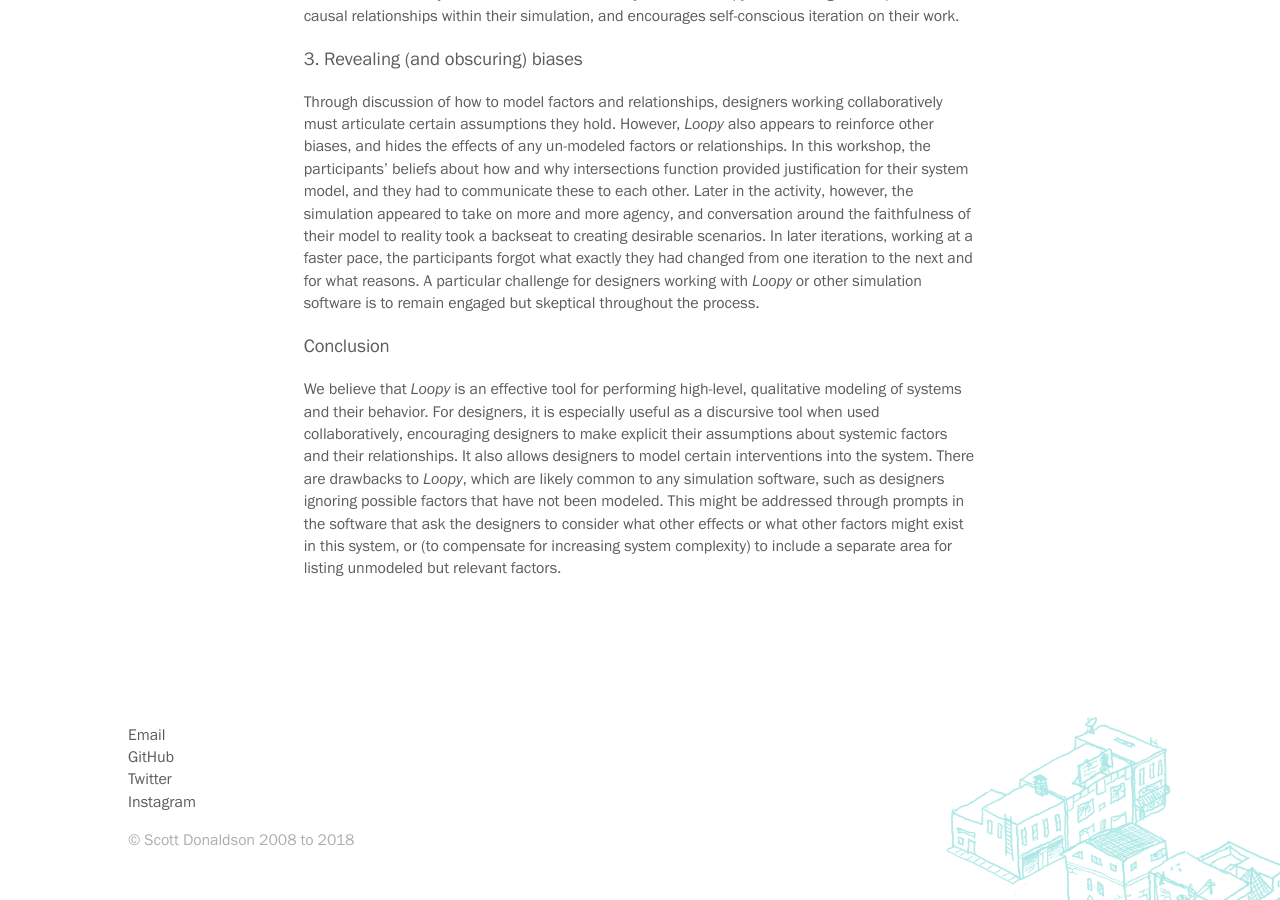
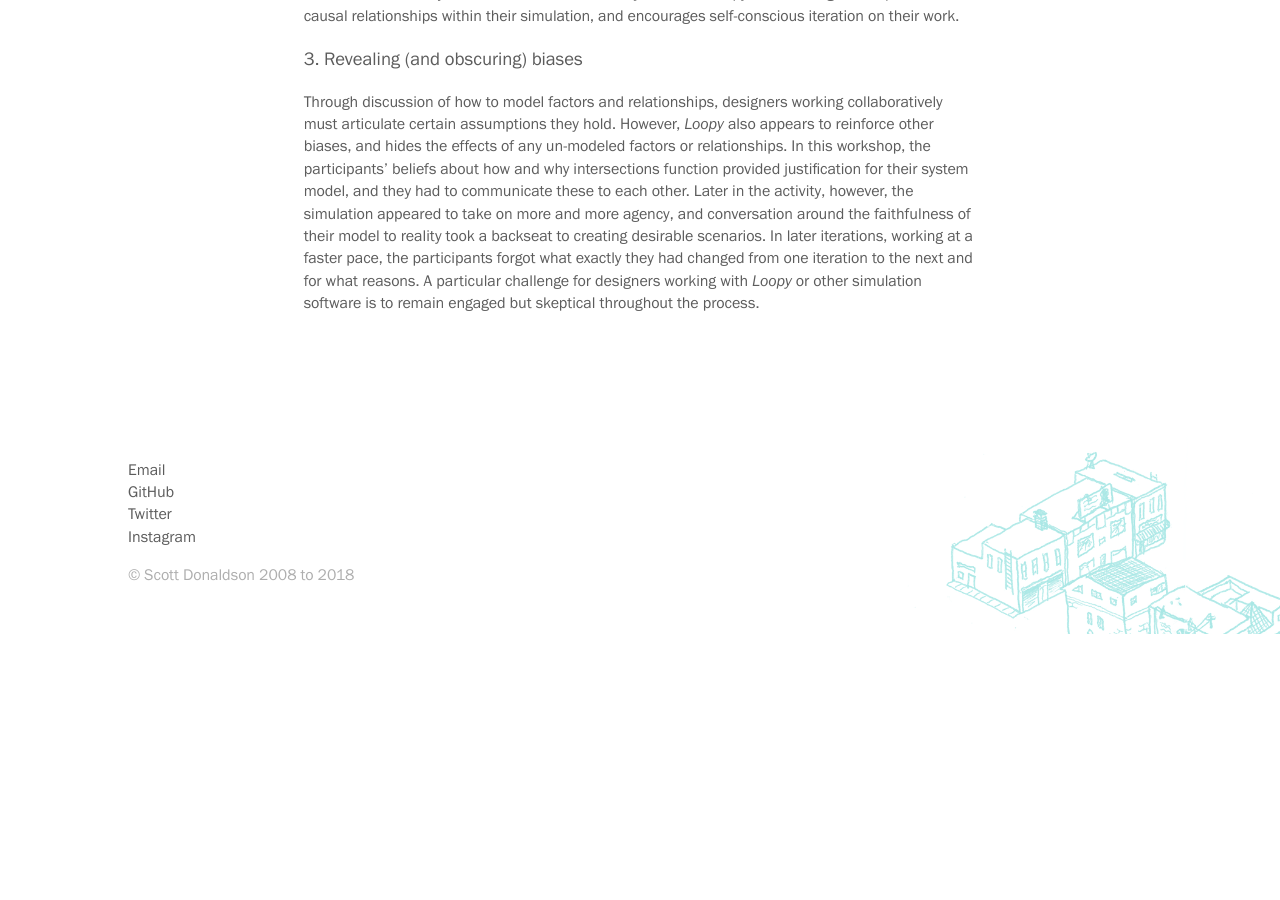
Before and after one commit to scottdonaldson/scottland.cc, a Jekyll site: the page built from projects/reimagining-urban-intersections.html, in a window 1280 px wide and 900 px high, scrolled down 3438 px. Built offline with Jekyll 4.4.1, drawn with Linux system fonts in a browser that asks for light colours; after the commit the page ends 4072 px from its top, so only the background shows below that; some of the changed text lies outside the part shown.

Commit message:
a few more title/subtitle updates

```diff
--- a/projects/computer-image.html
+++ b/projects/computer-image.html
@@ -60,7 +60,5 @@ banner: 2017/comp-images-banner.jpg
             </ul>
         </div>
     </div>
-
-
-
 </div>
+-->
--- a/projects/coons-patch.html
+++ b/projects/coons-patch.html
@@ -32,6 +32,7 @@ main {
 <div class="row">
 
 <img src="/images/projects/coonspatch/patch-gallery1.jpg" />
+<p class="caption aligncenter">A visitor at the Coons Patch reconstruction at SIGGRAPH 2018 in Vancouver, BC.</p>
 
 <h2>Overview</h2>
 
@@ -42,6 +43,7 @@ main {
 <p>A surface is presented as a grid of white curves on a black background, paying homage to videos from the early 1970s from the Ford Motor Company’s work using Coons patches. However, where the designers at Ford had to manually encode each coordinate of all the points on the boundary curves inscribing the surface, users of this software benefit from a more embodied experience. For example, a single button ‘morphs’ the surface from its current state. Morphing lets a user quickly see some of the many possible forms a Coons patch might take.</p>
 
 <img src="/images/projects/coonspatch/coonspatch.gif" />
+<p class="caption aligncenter">A Coons patch being morphed to visualize various surfaces</p>
 
 <div class="row mb0">
 
--- a/projects/reimagining-urban-intersections.html
+++ b/projects/reimagining-urban-intersections.html
@@ -88,7 +88,3 @@ permalink: /projects/reimagining-urban-intersections/
 <h3>3. Revealing (and obscuring) biases</h3>
 
 <p>Through discussion of how to model factors and relationships, designers working collaboratively must articulate certain assumptions they hold. However, <em>Loopy</em> also appears to reinforce other biases, and hides the effects of any un-modeled factors or relationships. In this workshop, the participants’ beliefs about how and why intersections function provided justification for their system model, and they had to communicate these to each other. Later in the activity, however, the simulation appeared to take on more and more agency, and conversation around the faithfulness of their model to reality took a backseat to creating desirable scenarios. In later iterations, working at a faster pace, the participants forgot what exactly they had changed from one iteration to the next and for what reasons. A particular challenge for designers working with <em>Loopy</em> or other simulation software is to remain engaged but skeptical throughout the process.</p>
-
-<h3>Conclusion</h3>
-
-<p>We believe that <em>Loopy</em> is an effective tool for performing high-level, qualitative modeling of systems and their behavior. For designers, it is especially useful as a discursive tool when used collaboratively, encouraging designers to make explicit their assumptions about systemic factors and their relationships. It also allows designers to model certain interventions into the system. There are drawbacks to <em>Loopy</em>, which are likely common to any simulation software, such as designers ignoring possible factors that have not been modeled. This might be addressed through prompts in the software that ask the designers to consider what other effects or what other factors might exist in this system, or (to compensate for increasing system complexity) to include a separate area for listing unmodeled but relevant factors.</p>
--- a/projects/sketchpad.html
+++ b/projects/sketchpad.html
@@ -56,7 +56,7 @@ permalink: /projects/sketchpad/
 
 <p class="caption aligncenter">Visitors at the Sketchpad reconstruction at SIGGRAPH 2018 in Vancouver, BC.</p>
 
-<h2>Conclusion</h2>
+<h2>Why Archaeology of CAD?</h2>
 
 <p>While simple in comparison to modern 3d modeling and design programs, Sketchpad remains visionary for its time and impressive in its scope. This reconstruction captures many of Sketchpad’s key features for geometric construction, and some nuances such as its particular way of "snapping" to points. By reconstructing the software so as to evoke the experience of interacting with it tangibly and ergonomically, the project captures the poetics of Sketchpad, and the particular vision of computer-aided design it put forth.</p>
 
--- a/projects/worldmaking.html
+++ b/projects/worldmaking.html
@@ -52,6 +52,6 @@ banner: 2017/voxcel-banner.jpg
 <img src="{{ site.assets }}/2018/world2-history.gif" alt="" />
 <p class="caption aligncenter">Replaying the history of a world built by a group of graduate students in computational design</p>
 
-<h2>Conclusion</h2>
+<h2>Generative Design, Generative Conversations</h2>
 
 <p><i>Worldmaking</i>, as a case study of collaborative design software, shows how the design process becomes even richer when multiple human designers work together in a dialectic conversation, generating new possibilities through productive (mis)communication. Computational design is not a simple, cause-and-effect method with rulesets deterministically leading to a collection of outputs. Instead, it is a complex feedback loop and negotiation between a designer and other human (and non-human) agencies.</p>
```
Also changed, not shown: other parts of projects/computer-image.html (+1 -1 lines), other parts of projects/coons-patch.html (+1 -1 lines), other parts of projects/reimagining-urban-intersections.html (+1 -1 lines), other parts of projects/worldmaking.html (+1 -1 lines).
